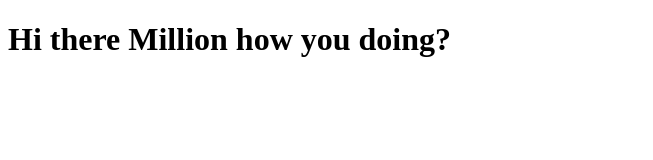
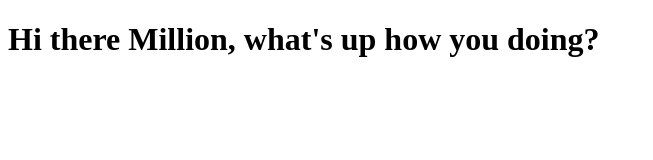
Before and after one commit to marmicha2112/US, a plain HTML site: page index.html in a window 1280 px wide. Shown: the whole page, without its empty margins (0-653 px from the left). Drawn offline with Linux system fonts and the light colour scheme.

Commit message:
changed the index file

```diff
--- a/index.html
+++ b/index.html
@@ -7,6 +7,6 @@
     <title>Hi million</title>
 </head>
 <body>
-    <h1>Hi there Million how you doing? </h1>
+    <h1>Hi there Million, what's up how you doing? </h1>
 </body>
 </html>
```
